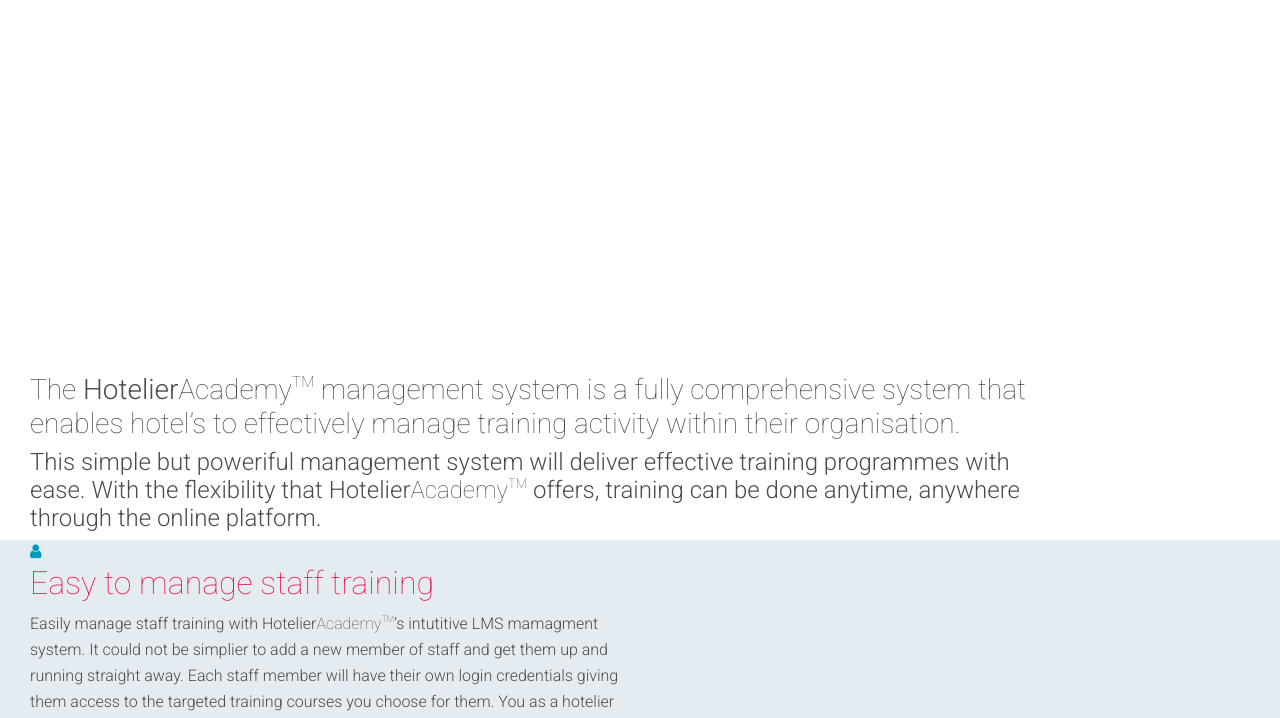
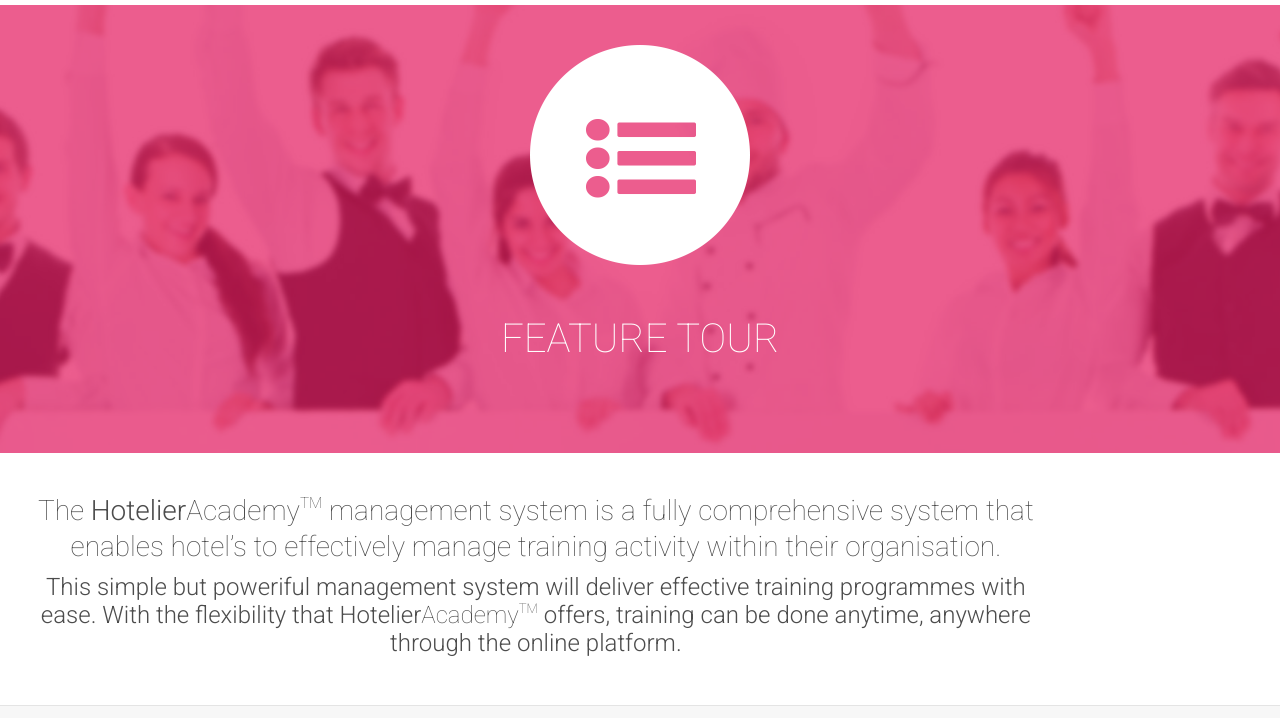
Before and after one commit to Code-Institute-Submissions/ukkpower-User-Centric-Frontend-Development-Milestone-Project_DecResub, a plain HTML site: page feature-tour.html in a window 1280 px wide. Shown: the part 81-799 px from the top of the page. Drawn offline with nearby package versions, Linux system fonts and the light colour scheme; files whose address does not match are found by name.

Commit message:
Feat: added feature tour page

```diff
--- a/assets/css/style.css
+++ b/assets/css/style.css
@@ -312,6 +312,62 @@ header .navbar-light .navbar-nav .nav-link:hover {
   margin-bottom: 20px;
 }
 
+/* features */
+
+.features-banner {
+  background: url(../images/features-banner.jpg) no-repeat left bottom fixed;
+  -webkit-background-size: cover;
+  -moz-background-size: cover;
+  -o-background-size: cover;
+  background-size: cover;
+}
+
+.features-inner {
+  background: rgba(228,25,94,0.7);
+  text-align: center;
+  padding: 40px 0;
+}
+
+.features-intro {
+  text-align: center;
+  padding-top: 40px;
+  padding-bottom: 40px;
+  clear: both;
+}
+
+.features-intro h3, .h3 {
+  font-size: 28px;
+  line-height: 36px;
+}
+
+.features-intro p{
+  line-height: 36px;
+}
+
+.container-wrapper {
+  background: #f7f7f7;
+  border-top: 1px solid #e4e4e4;
+  padding: 70px 0 100px 0;
+}
+
+.feature-icon-wrapper {
+  text-align: right;
+}
+
+.feature-ico {
+  border: 3px solid #e4195e;
+  border-radius: 50%;
+  width: 150px;
+  height: 150px;
+  display: inline-block;
+  text-align: center;
+  line-height: 180px;
+}
+
+.feature-ico .fa{
+  font-size: 62px;
+}
+
 /* footer */
 
 footer {
```
